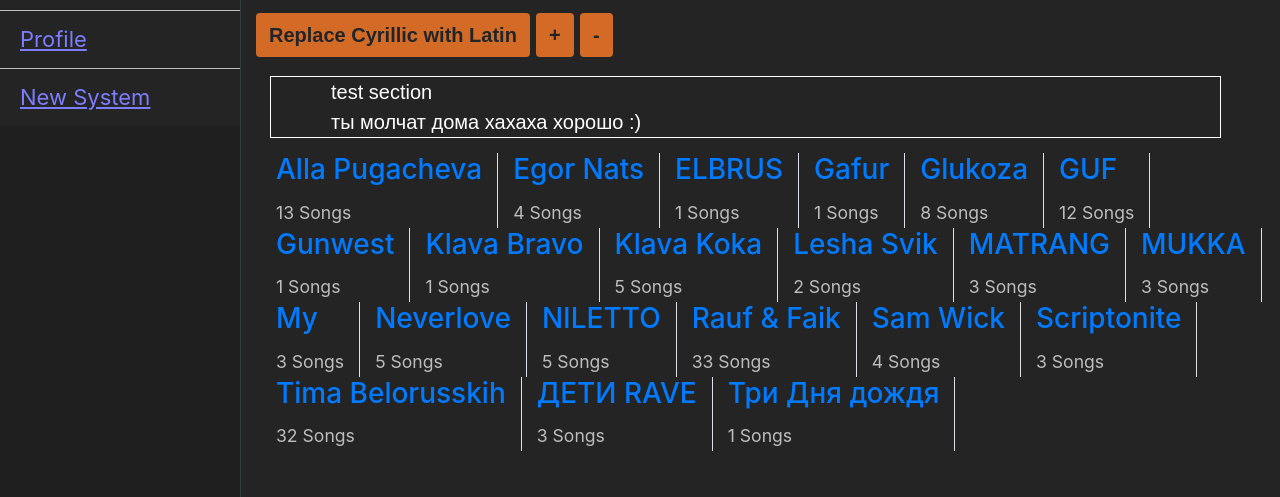
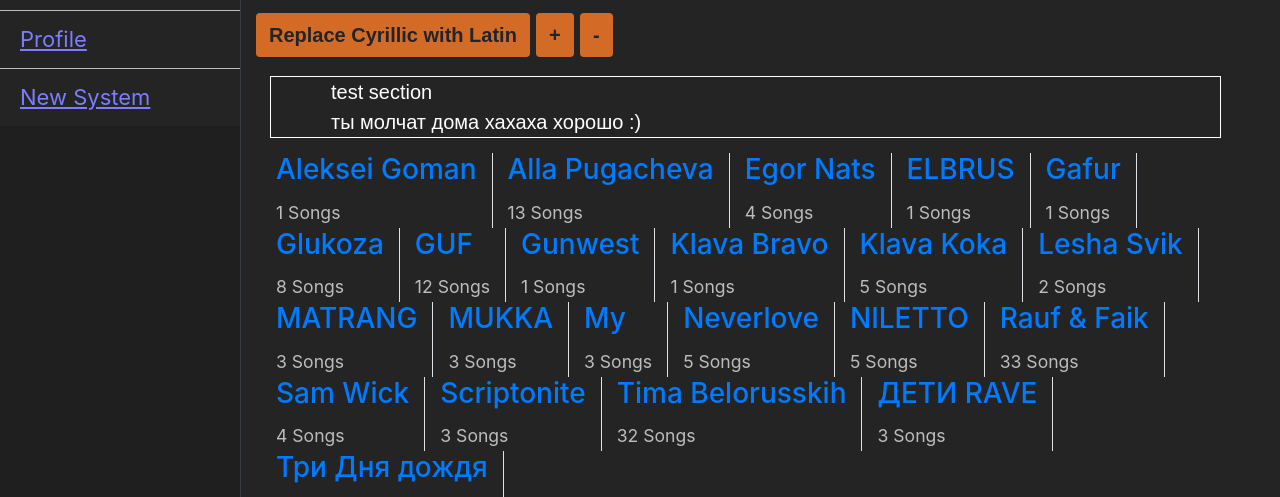
Before and after one commit to Dagomara/dagomara.github.io, a plain HTML site: page lyrics/slavic.html in a window 1280 px wide. Shown: the part 278-775 px from the top of the page. Drawn offline with Linux system fonts and the light colour scheme; a script that the page names is missing.

Commit message:
Create Когда мои друзья со мной.txt

```diff
--- a/lyrics/slavic.html
+++ b/lyrics/slavic.html
@@ -86,6 +86,15 @@
 
         <div class="songListContainer container">
           <div class="row">
+
+            <span class="border-right">
+            <div class="col-auto">
+              <a href="#Aleksei" data-toggle="collapse"><h3>Aleksei Goman</h3></a><small>1 Songs</small><br>
+<div id="Aleksei" class="collapse">
+              <button class="btn orange-btn" onclick='fillSegmentWithLyrics("slavic/Aleksei Goman/Когда мои друзья со мной.txt")'>Когда мои друзья со мной.txt</button>
+              <br>
+            </div></div>
+          </span>
 
             <span class="border-right">
             <div class="col-auto">
```
Also changed, not shown: lyrics/txt/slavic/Aleksei Goman/Когда мои друзья со мной.txt (added).
